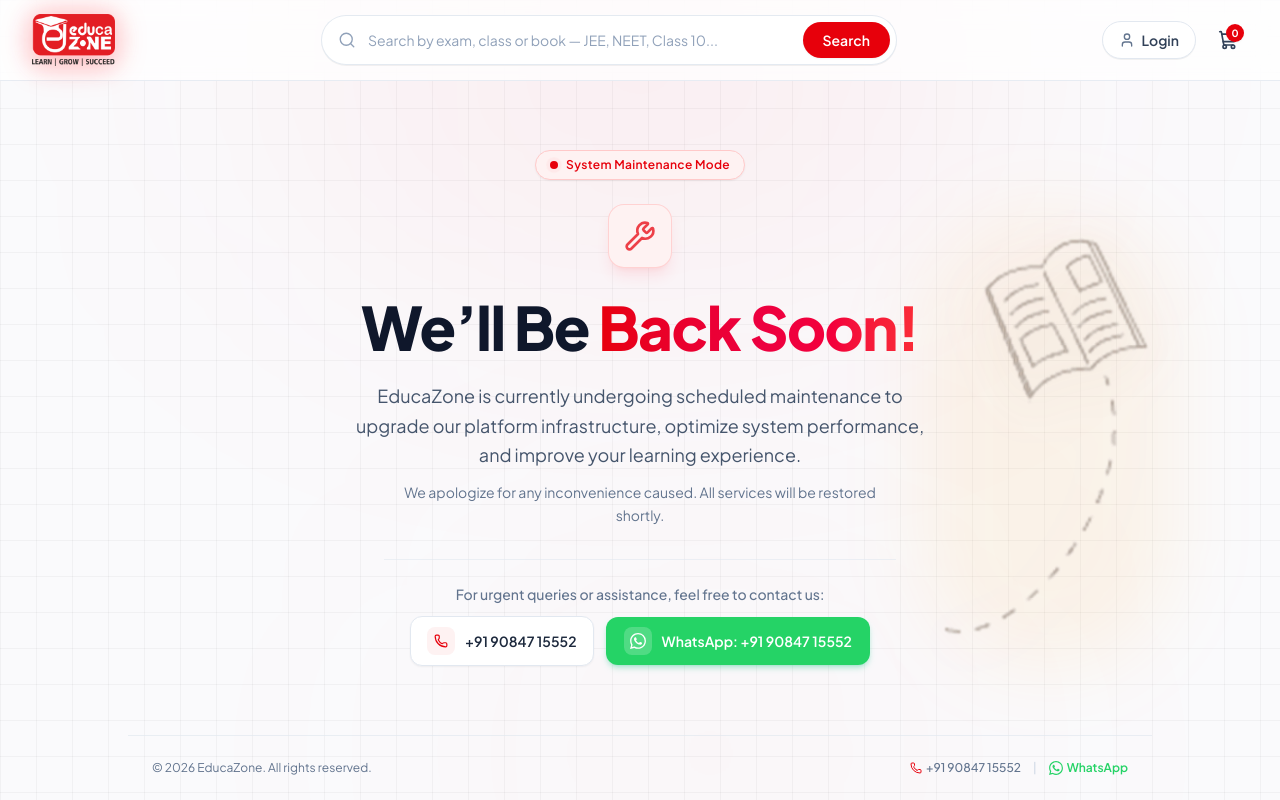
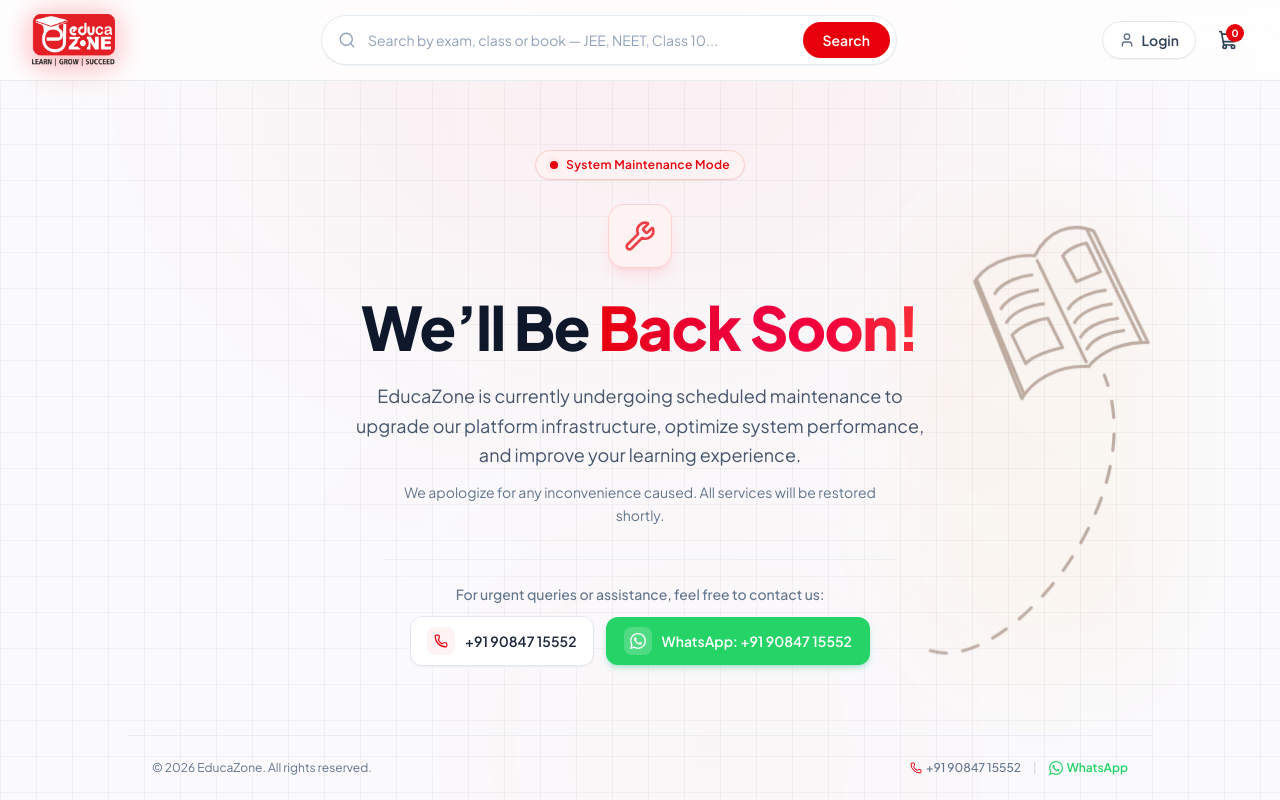
Before and after one commit to ritikvarun/educazone, a React (Vite) app: page / in a window 1280 px wide. Built offline with nearby package versions, Linux system fonts and the light colour scheme.

Commit message:
Replace raster book image with exact crisp vector SVG doodle from reference design

```diff
--- /dev/null
+++ b/src/components/FlyingBookIcon.jsx
@@ -0,0 +1,40 @@
+export default function FlyingBookIcon({
+  className = 'w-28 sm:w-36 md:w-44 lg:w-52 h-auto',
+  color = '#7A5A45',
+  opacity = 0.45
+}) {
+  return (
+    <svg
+      viewBox="0 118 82 160"
+      fill="none"
+      xmlns="http://www.w3.org/2000/svg"
+      className={className}
+      aria-hidden="true"
+    >
+      <g
+        stroke={color}
+        strokeWidth="1.15"
+        strokeLinecap="round"
+        strokeLinejoin="round"
+        opacity={opacity}
+      >
+        {/* Book Body */}
+        <path d="M39.8852 132.218L57.8663 169.312M57.8663 120.519C58.876 120.754 59.771 121.066 60.5069 121.404L80.5 162.145C79.7165 162.119 78.9535 162.12 78.2109 162.145M57.8663 120.519C52.6079 119.294 44.2371 120.162 39.005 130.457C34.1936 130.053 23.4304 131.248 17.6187 139.008M57.8663 120.519L78.2109 162.145M78.2109 162.145C67.3217 162.509 60.8342 168.043 58.8723 170.946C46.0334 170.404 38.26 176.999 35.2053 181.383M17.6187 139.008C17.4056 139.292 17.1992 139.586 17 139.888L34.3525 182.766C34.5773 182.342 34.8614 181.877 35.2053 181.383M17.6187 139.008L35.2053 181.383M57.8663 125.805C55.8964 126.14 51.4032 127.54 49.1901 130.457L54.2198 139.888L63.0218 136.242L57.8663 125.805ZM43.7832 153.343L49.1901 164.031C45.9258 164.701 38.6648 166.822 35.7356 169.941L30.7059 159.504C32.2149 157.785 36.9428 154.147 43.7832 153.343Z" />
+
+        {/* Right Page Text Lines */}
+        <path d="M71.5742 157.744C68.263 158.038 60.9364 159.806 58.1198 164.534" />
+        <path d="M69.3086 153.342C65.9974 153.635 58.6708 155.404 55.8541 160.132" />
+        <path d="M67.0469 148.061C63.7357 148.354 56.4091 150.123 53.5924 154.851" />
+        <path d="M64.7812 143.031C61.47 143.325 54.1434 145.093 51.3268 149.821" />
+
+        {/* Left Page Text Lines */}
+        <path d="M42.1484 148.061C38.8372 148.354 31.5106 150.123 28.694 154.851" />
+        <path d="M40.1367 143.031C36.8255 143.325 29.4989 145.093 26.6823 149.821" />
+        <path d="M37.875 137.5C34.5638 137.793 27.2372 139.562 24.4205 144.29" />
+
+        {/* Dashed Flight Trail */}
+        <path d="M1 275.092C29.219 284.214 82.5 219.092 64.5 174.092" strokeDasharray="6 6" />
+      </g>
+    </svg>
+  )
+}
--- a/src/pages/Home.jsx
+++ b/src/pages/Home.jsx
@@ -1,5 +1,5 @@
 import { Wrench, Phone } from 'lucide-react'
-import flyingBookHd from '../assets/flying-book-hd.png'
+import FlyingBookIcon from '../components/FlyingBookIcon'
 
 function WhatsAppIcon({ className = 'w-4 h-4' }) {
   return (
@@ -24,17 +24,13 @@
 
       {/* Floating Book Illustration - Right Side Middle */}
       <div
-        className="absolute right-4 sm:right-8 md:right-12 lg:right-20 xl:right-32 top-1/2 -translate-y-1/2 pointer-events-none select-none z-10 opacity-30 sm:opacity-85 md:opacity-95"
+        className="absolute right-4 sm:right-8 md:right-12 lg:right-20 xl:right-32 top-1/2 -translate-y-1/2 pointer-events-none select-none z-10"
         aria-hidden="true"
       >
         <div className="relative animate-float">
           {/* Subtle warm halo behind illustration */}
-          <div className="absolute -inset-6 bg-amber-500/[0.08] rounded-full blur-2xl pointer-events-none" />
-          <img
-            src={flyingBookHd}
-            alt="Flying Book Illustration"
-            className="w-24 sm:w-32 md:w-40 lg:w-48 xl:w-52 h-auto object-contain drop-shadow-[0_10px_25px_rgba(180,140,110,0.18)]"
-          />
+          <div className="absolute -inset-6 bg-amber-500/[0.04] rounded-full blur-2xl pointer-events-none" />
+          <FlyingBookIcon className="w-24 sm:w-32 md:w-40 lg:w-48 xl:w-56 h-auto drop-shadow-xs" />
         </div>
       </div>
 
```
Also changed, not shown: src/assets/flying-book.svg (added).
